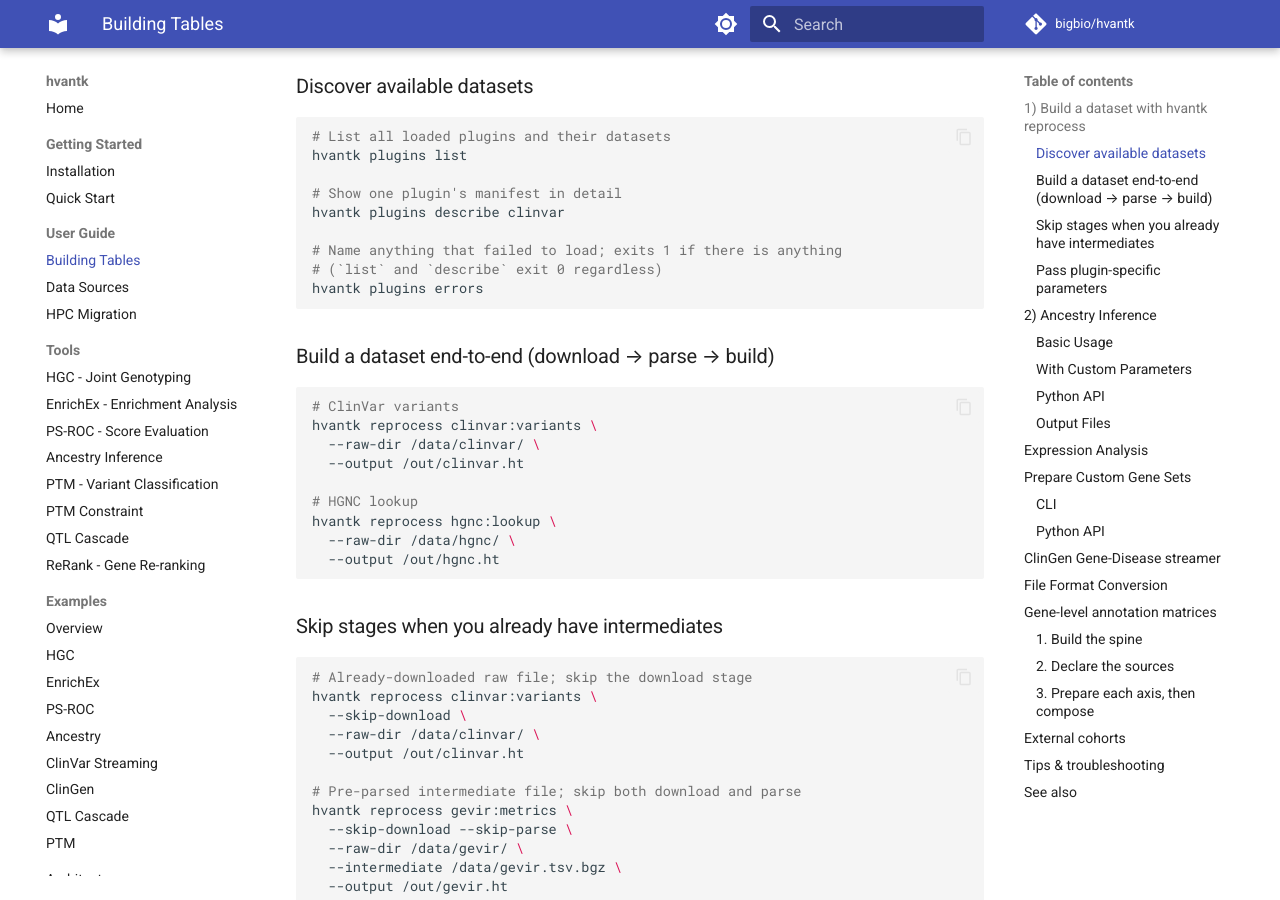
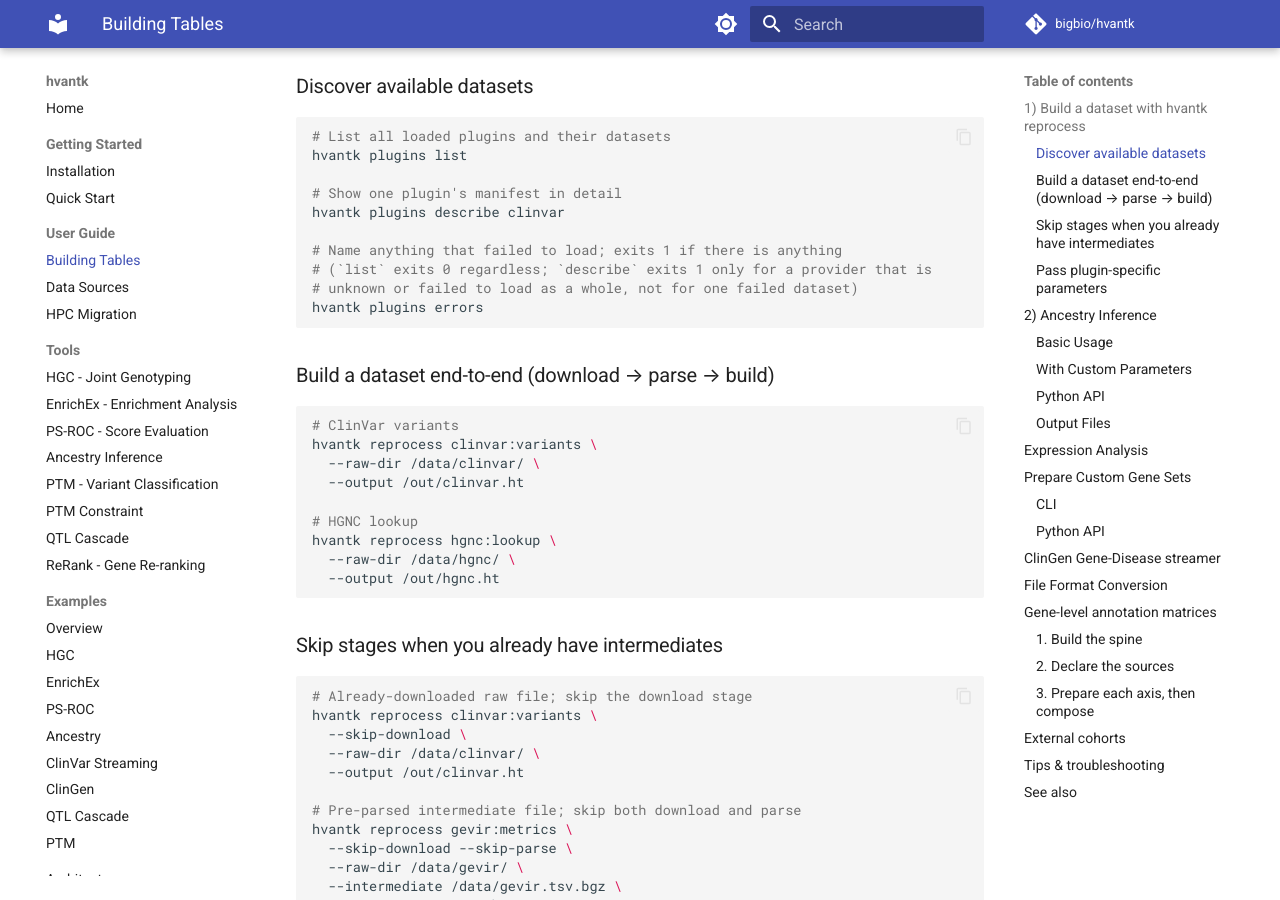
Before and after one commit to bigbio/hvantk, an MkDocs documentation site: the page built from docs_site/guide/usage.md, in a window 1280 px wide and 900 px high, scrolled down 536 px. Built offline with MkDocs 1.6.1 and Material for MkDocs 9.7.7, drawn with Linux system fonts in a browser that asks for light colours; comment, search, counter and statistics services are not loaded.

Commit message:
docs(plugins): say that `plugins describe` exits 1 for a failed provider
The usage guide ("`list` and `describe` exit 0 regardless"), the
contributing guide ("`describe` exits 0 either way"), the CHANGELOG
bullet and the plugins tool manifest said `describe` always exits 0.
It exits 1 for a provider that is unknown or failed to load as a whole,
as its own --help and the architecture page say; only a provider whose
individual datasets failed is described with exit 0. Make all four
match.

Part of #408.

````diff
--- a/docs_site/guide/usage.md
+++ b/docs_site/guide/usage.md
@@ -22,7 +22,8 @@ hvantk plugins list
 hvantk plugins describe clinvar
 
 # Name anything that failed to load; exits 1 if there is anything
-# (`list` and `describe` exit 0 regardless)
+# (`list` exits 0 regardless; `describe` exits 1 only for a provider that is
+# unknown or failed to load as a whole, not for one failed dataset)
 hvantk plugins errors
 ```
 
````
Also changed, not shown: CHANGELOG.md (+2 -2 lines), CONTRIBUTING.md (+1 -1 lines), 1 other file.
